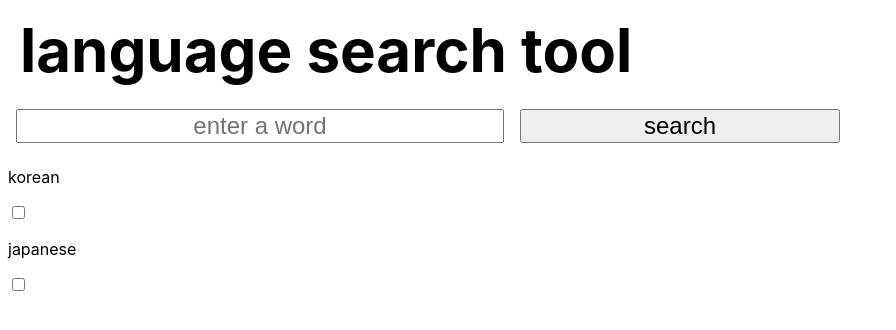
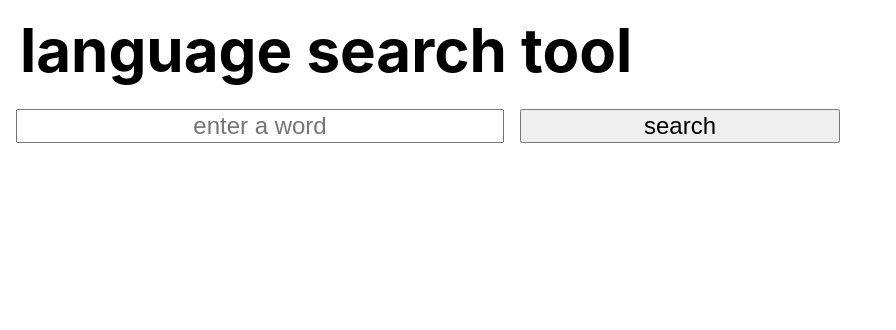
Before and after one commit to devUserContact/language-search-tool, a Next.js app: page / in a window 1280 px wide. Shown: the top 330 px of the page, without its empty margins (0-896 px from the left). Built offline with nearby package versions, Linux system fonts and the light colour scheme.

Commit message:
prepared dev branch for merge to main

```diff
--- a/pages/SearchForm/index.tsx
+++ b/pages/SearchForm/index.tsx
@@ -51,14 +51,6 @@ const SearchForm: NextPage = () => {
             <button className={styles.button} type="submit">
               search
             </button>
-            {languages.map((language, id) => {
-              return (
-                <>
-                  <p>{language.language}</p>
-                  <input type="checkbox" key={id} value={language.language} />
-                </>
-              );
-            })}
           </form>
         </div>
       </div>
```
